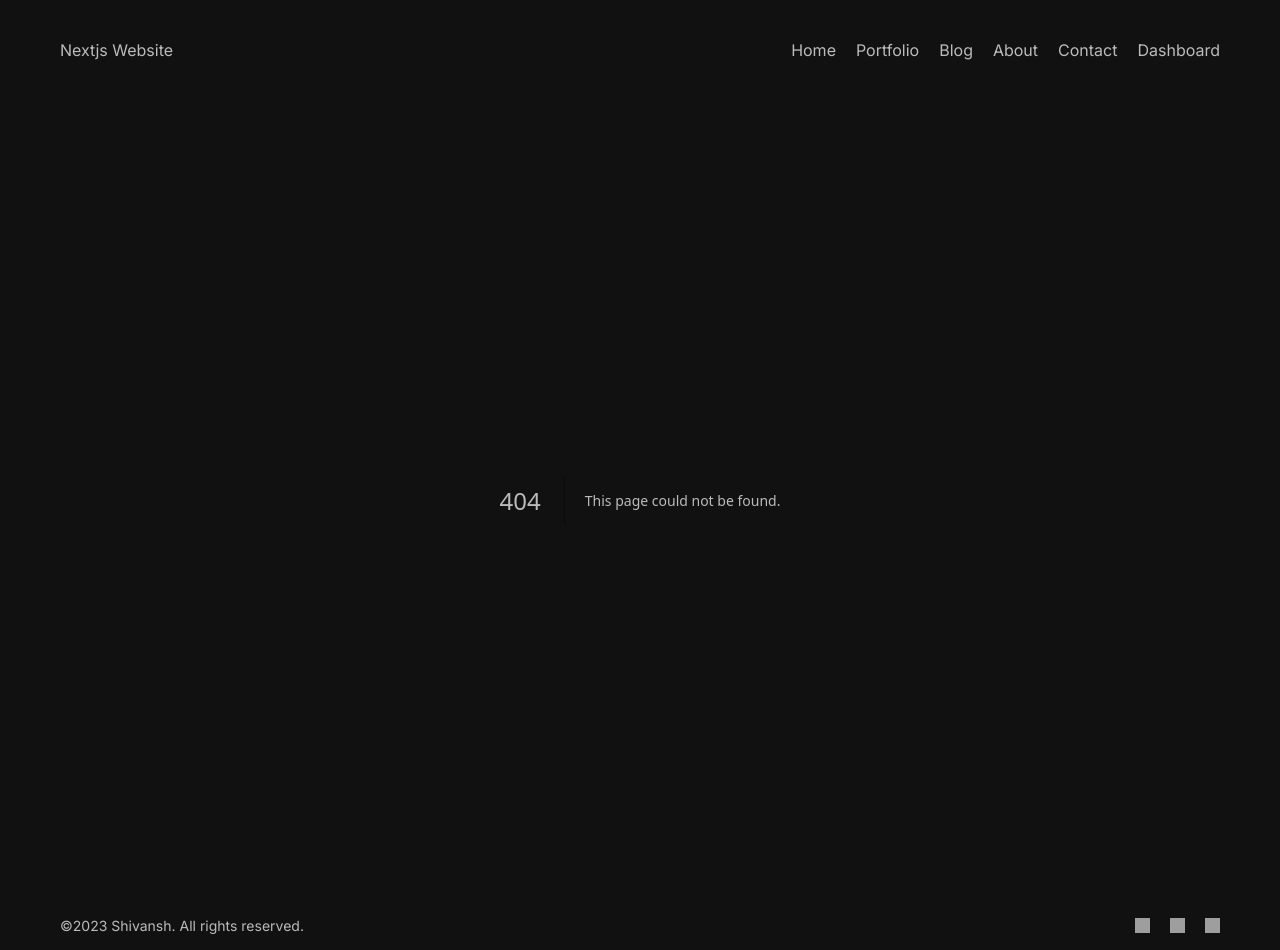
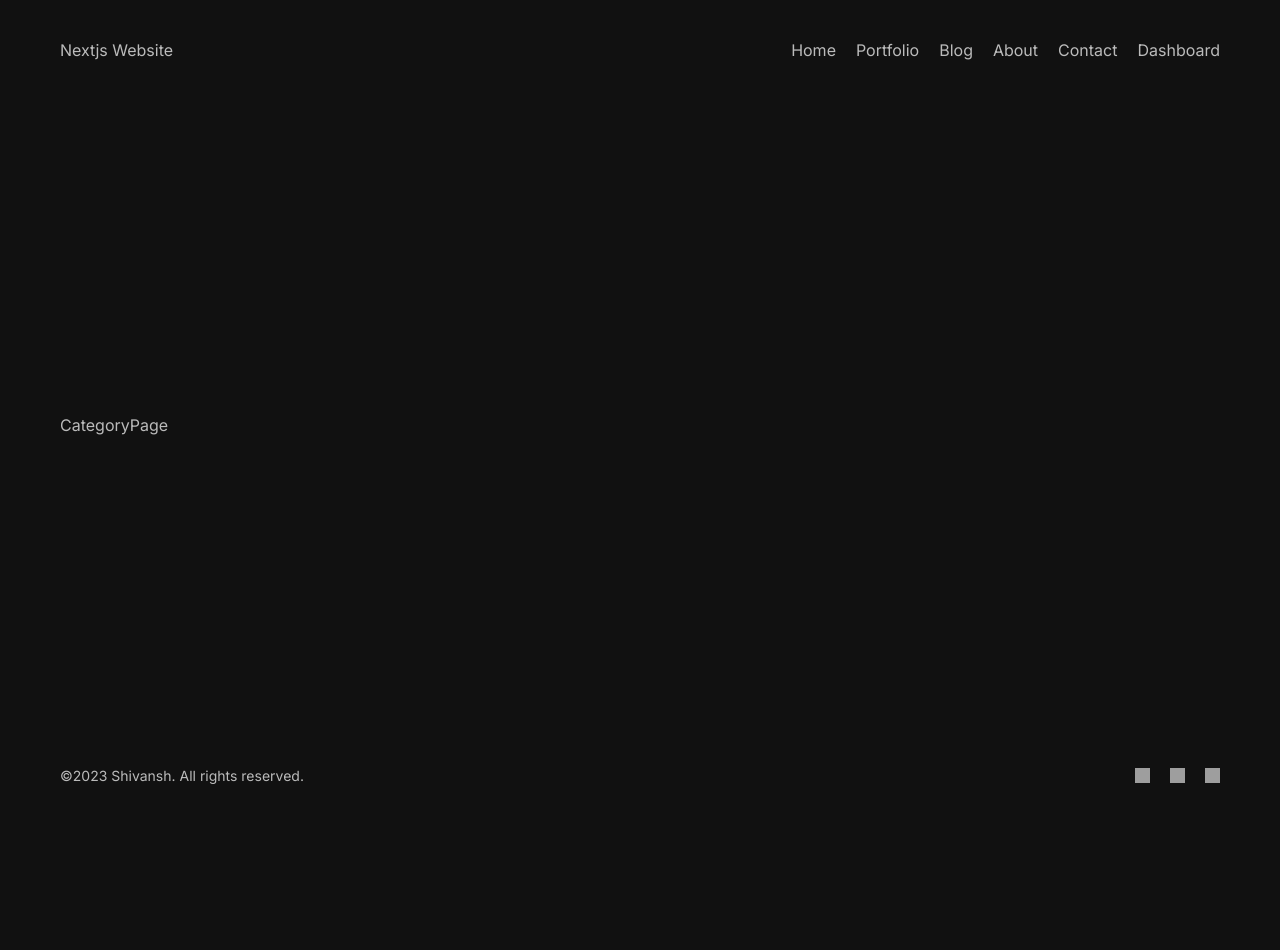
Before and after one commit to shivansh22agra/next.jsNewApp, a Next.js app: page /portfolio/application in a window 1280 px wide. Before the commit this address had no page. After the commit the page ends 800 px from the top, so only its background shows below. Built offline with nearby package versions, Linux system fonts and the light colour scheme; grey boxes are pictures that could not be loaded.

Commit message:
folder update

```diff
--- /dev/null
+++ b/src/app/portfolio/[category]/page.jsx
@@ -0,0 +1,7 @@
+import React from "react";
+
+const CategoryPage = () => {
+  return <div>CategoryPage</div>;
+};
+
+export default CategoryPage;
```
Also changed, not shown: src/app/blog/page.jsx (added, +7 -0 lines).
